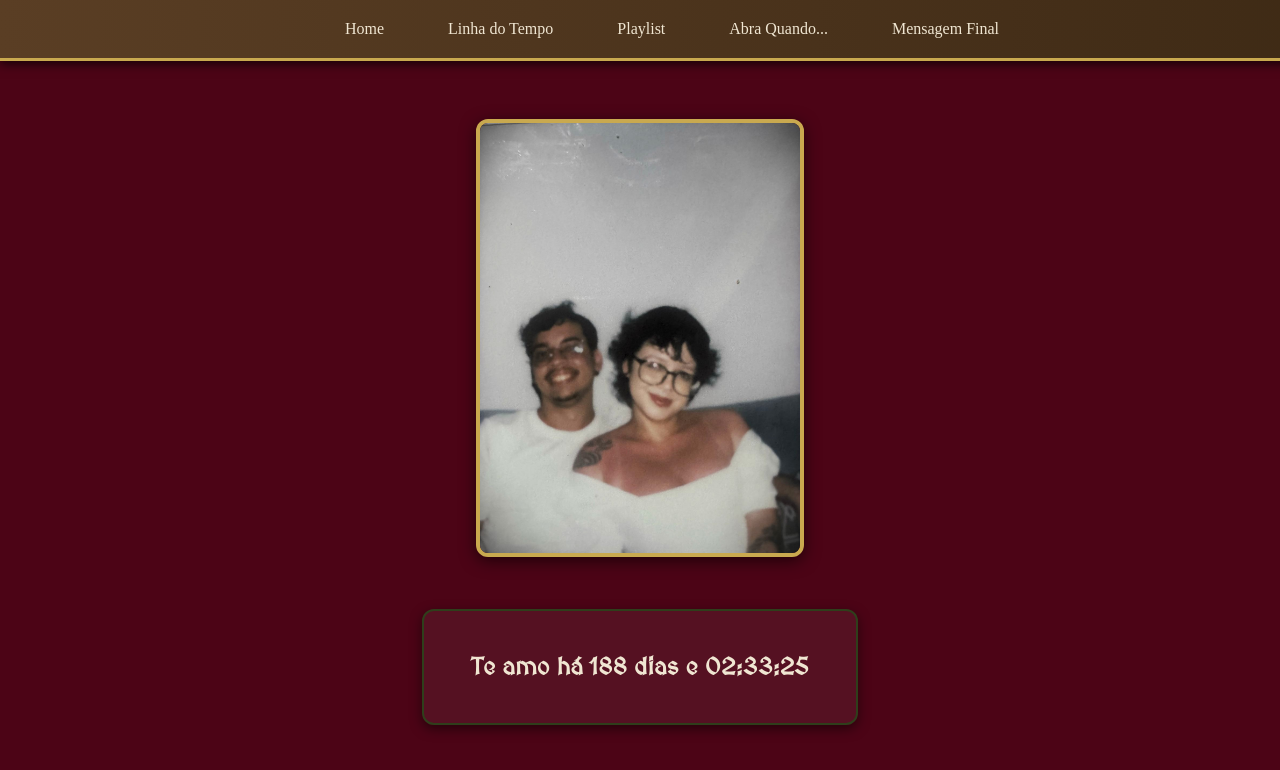
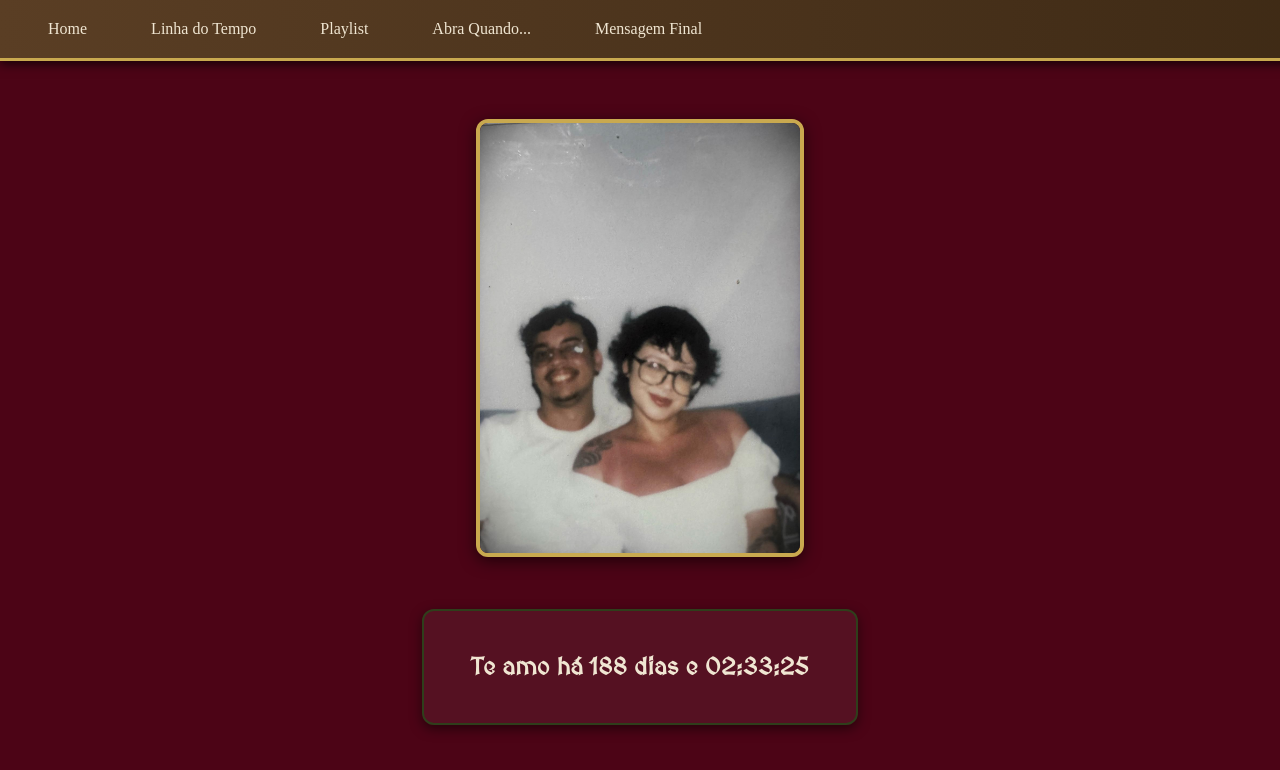
Before and after one commit to juliapinheiro42/Gift, a Next.js app: page / in a window 1280 px wide. Shown: the top 770 px of the page. Built offline with nearby package versions, Linux system fonts and the light colour scheme.

Commit message:
Presente de dia dos namorados️

```diff
--- a/src/app/Components/MenuComponent.tsx
+++ b/src/app/Components/MenuComponent.tsx
@@ -17,13 +17,15 @@ const Menu = styled.nav`
   top: 0;
   width: 100%;
   background: linear-gradient(90deg, #5a3e24, #3e2a15);
-  border-bottom: 3px solid var(--color-accent);
+  border-bottom: 3px solid var(--color-accent, #ffc0cb);
   padding: 0.75rem 2rem;
   font-family: 'Cormorant Garamond', serif;
   z-index: 1000;
   box-shadow: 0 3px 10px rgba(0, 0, 0, 0.7);
+
   display: flex;
-  justify-content: center;
+  justify-content: space-between;
+  align-items: center;
 `;
 
 const DesktopMenu = styled.div`
@@ -39,13 +41,8 @@ const MobileMenuButton = styled.button`
   display: none;
   background: none;
   border: none;
-  color: var(--color-text);
+  color: var(--color-text, #fff);
   cursor: pointer;
-  position: absolute;
-  right: 1.5rem;
-  top: 50%;
-  transform: translateY(-50%);
-  z-index: 1001;
 
   @media (max-width: 768px) {
     display: block;
@@ -62,7 +59,7 @@ const MobileMenu = styled.div<{ $open: boolean }>`
   background: linear-gradient(90deg, #5a3e24, #3e2a15);
   padding: 1rem 2rem;
   gap: 1rem;
-  border-top: 1px solid var(--color-accent);
+  border-top: 1px solid var(--color-accent, #ffc0cb);
   box-shadow: 0 5px 10px rgba(0, 0, 0, 0.3);
 
   @media (min-width: 769px) {
@@ -71,20 +68,19 @@ const MobileMenu = styled.div<{ $open: boolean }>`
 `;
 
 const MenuLink = styled(Link)`
-  color: var(--color-text);
+  color: var(--color-text, #fff);
   text-decoration: none;
   padding: 0.5rem 1rem;
   border-radius: 4px;
   transition: all 0.3s ease;
 
   &:hover {
-    background-color: var(--color-accent);
+    background-color: var(--color-accent, #ffc0cb);
     color: #3e1f27;
   }
 
-  /* Garante que os links não herdem cores do navegador */
   &, &:visited, &:active {
-    color: var(--color-text);
+    color: var(--color-text, #fff);
   }
 `;
 
```
